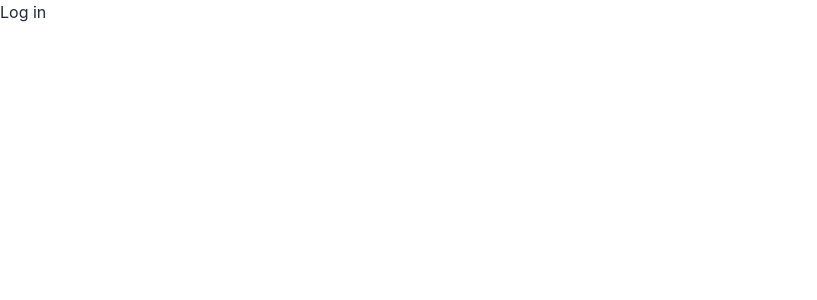
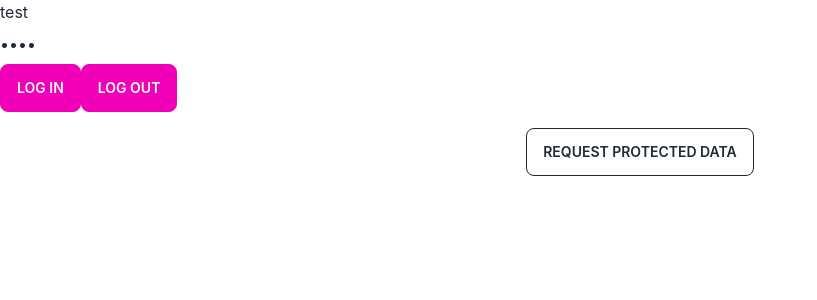
Before and after one commit to CodeOp-tech/final-project-fspt13-team-2, a React (Create React App) app in the folder client/: page /login in a window 1280 px wide. Shown: the top 300 px of the page, without its empty margins (0-817 px from the left). Built offline with nearby package versions, Linux system fonts and the light colour scheme.

Commit message:
users login feature code done

```diff
--- a/client/src/UsersLoginPage.js
+++ b/client/src/UsersLoginPage.js
@@ -1,5 +1,7 @@
 import { useState } from "react";
 import axios from 'axios';
+
+const HOSTNAME = "http://localhost:5050"
 
 export default function UsersLoginPage() {
   const [credentials, setCredentials] = useState({
@@ -16,7 +18,7 @@ export default function UsersLoginPage() {
 
   const login = async () => {
     try {
-      const { data } = await axios("users/login", {
+      const { data } = await axios(`${HOSTNAME}/users/login`, {
         method: "POST",
         data: credentials
       });
@@ -33,9 +35,50 @@ export default function UsersLoginPage() {
     localStorage.removeItem("token");
   }
 
+  const requestData = async () => {
+    try {
+      const { data } = await axios(`${HOSTNAME}/users/profile`, {
+        headers: {
+          authorization: "Bearer " + localStorage.getItem("token"),
+        },
+    });
+
+    console.log(data.message);
+  } catch (error) {
+    console.log(error)
+  }
+};
+
     return (
       <div>
-        <h1>Log in</h1>
+        <div>
+          <input
+          value={username}
+          onChange={handleChange}
+          name="username"
+          type="text"
+          className="form-control mb-2"
+          />
+          <input
+          value={password}
+          onChange={handleChange}
+          name="password"
+          type="password"
+          className="form-control mb-2"
+          />
+          <button className="btn btn-secondary" onClick={login}>
+            Log in
+          </button>
+          <button className="btn btn-secondary" onClick={logout}>
+            Log out
+          </button>
+        </div>
+
+        <div className="text-center p-4">
+          <button className="btn btn-outline secondary" onClick={requestData}>
+            Request protected data
+          </button>
+        </div>
       </div>
     )
 }
```
